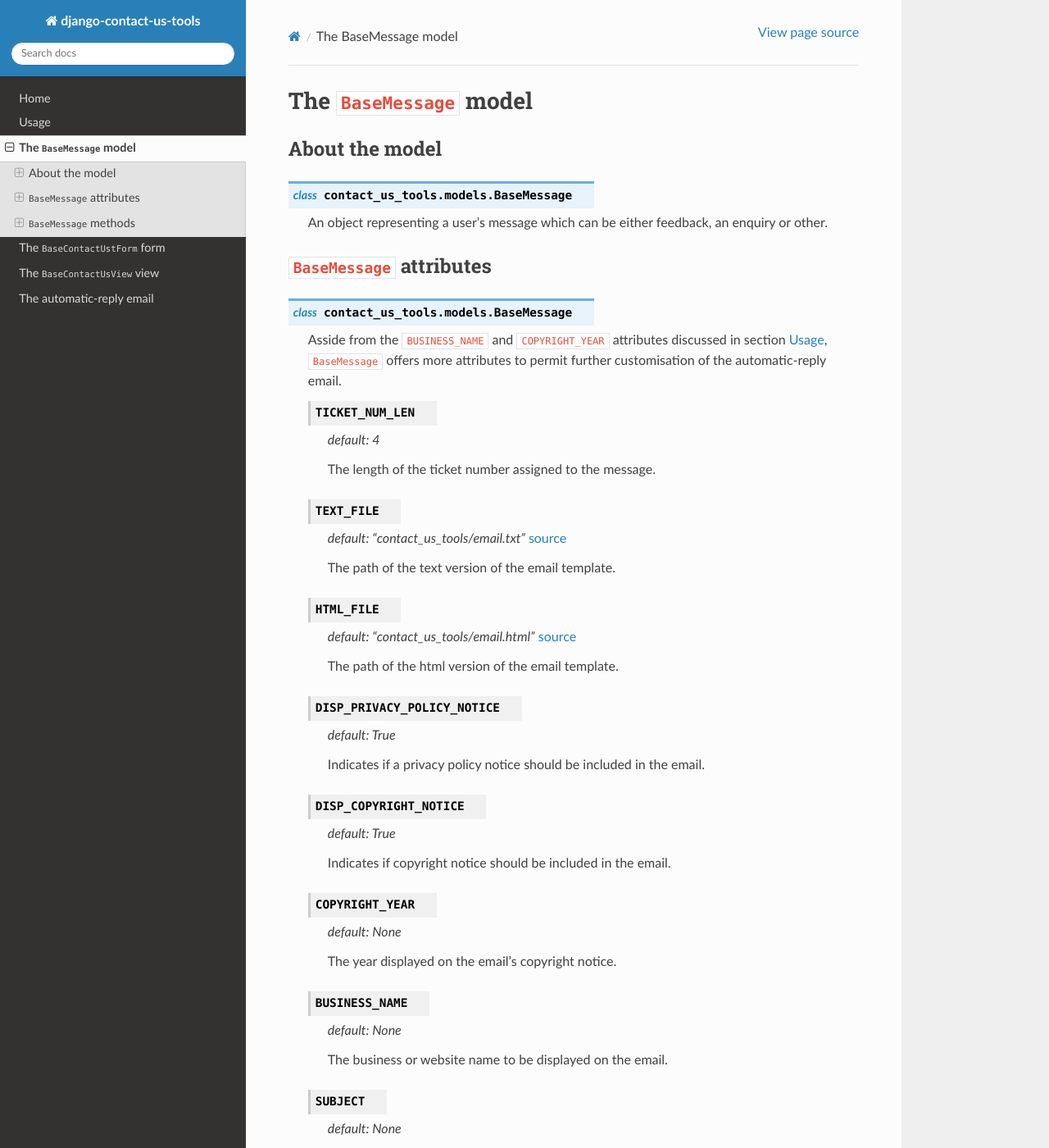
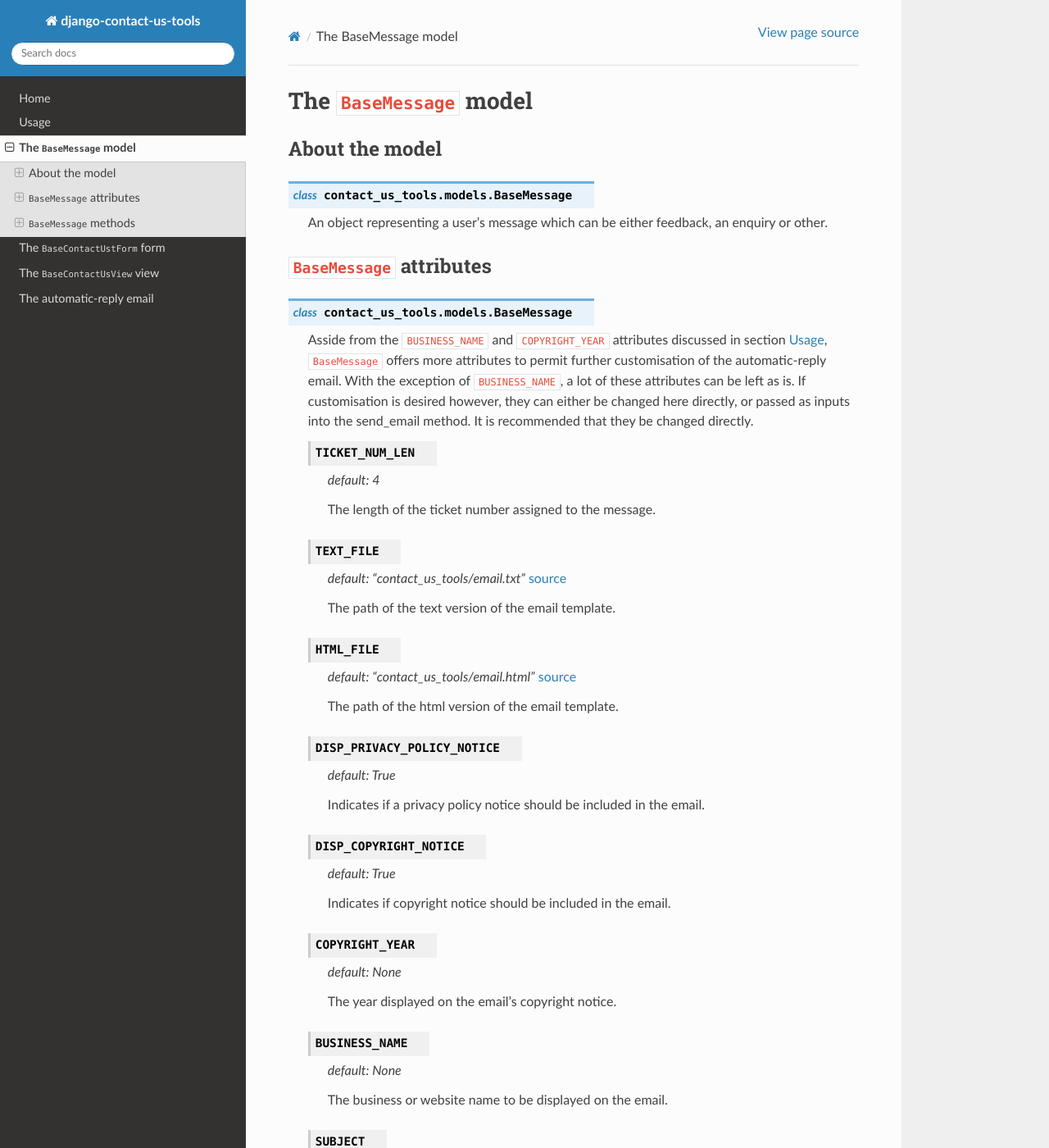
Before and after one commit to egiden/django-contact-us-tools, a Sphinx documentation site: the page built from docs/source/base_message_model.rst, in a window 1280 px wide and 1400 px high. Shown: the whole window at 82% size. Built offline with Sphinx 7.4.7 and the Read the Docs theme 3.1.0, drawn with Linux system fonts in a browser that asks for light colours; some of the changed text lies outside the part shown.

Commit message:
Update .rst files

```diff
--- a/docs/source/base_message_model.rst
+++ b/docs/source/base_message_model.rst
@@ -13,7 +13,7 @@
 
 .. class:: contact_us_tools.models.BaseMessage
 
-    Asside from the ``BUSINESS_NAME`` and ``COPYRIGHT_YEAR`` attributes discussed in section :doc:`usage`, ``BaseMessage`` offers more attributes to permit further customisation of the automatic-reply email.
+    Asside from the ``BUSINESS_NAME`` and ``COPYRIGHT_YEAR`` attributes discussed in section :doc:`usage`, ``BaseMessage`` offers more attributes to permit further customisation of the automatic-reply email. With the exception of ``BUSINESS_NAME``, a lot of these attributes can be left as is. If customisation is desired however, they can either be changed here directly, or passed as inputs into the send_email method. It is recommended that they be changed directly.
 
     .. attribute:: TICKET_NUM_LEN
 
@@ -75,6 +75,12 @@
 
         The email's main content or body. i.e., the content between the salutation and closing.
 
+    .. attribute:: MAIN_CONTENT_FBK
+
+        *default: "Thank you very much for your feedback. It is much appreciated."*
+
+        The email's main content or body for the case when a user submits feedback.
+
     .. attribute:: CLOSING
 
         *default: None*
```
Also changed, not shown: other parts of docs/source/base_message_model.rst (+1 -3 lines), 1 other file.
